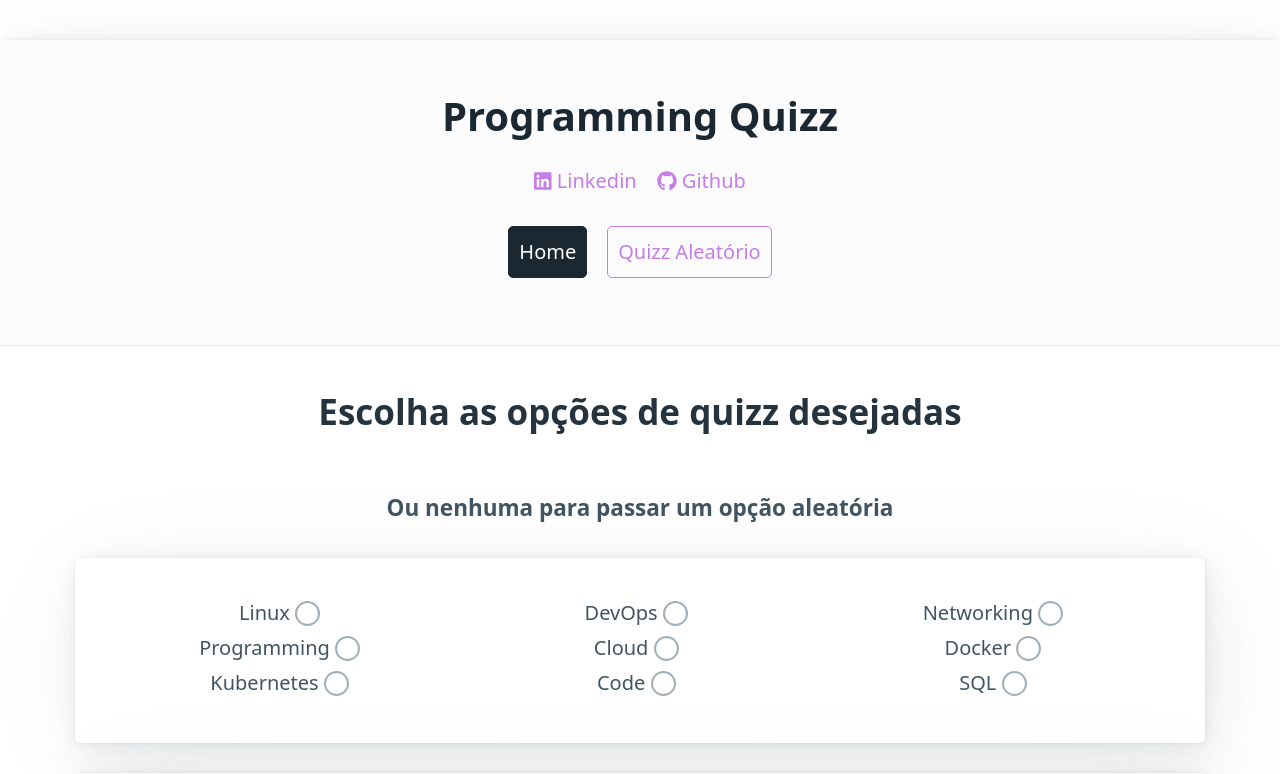
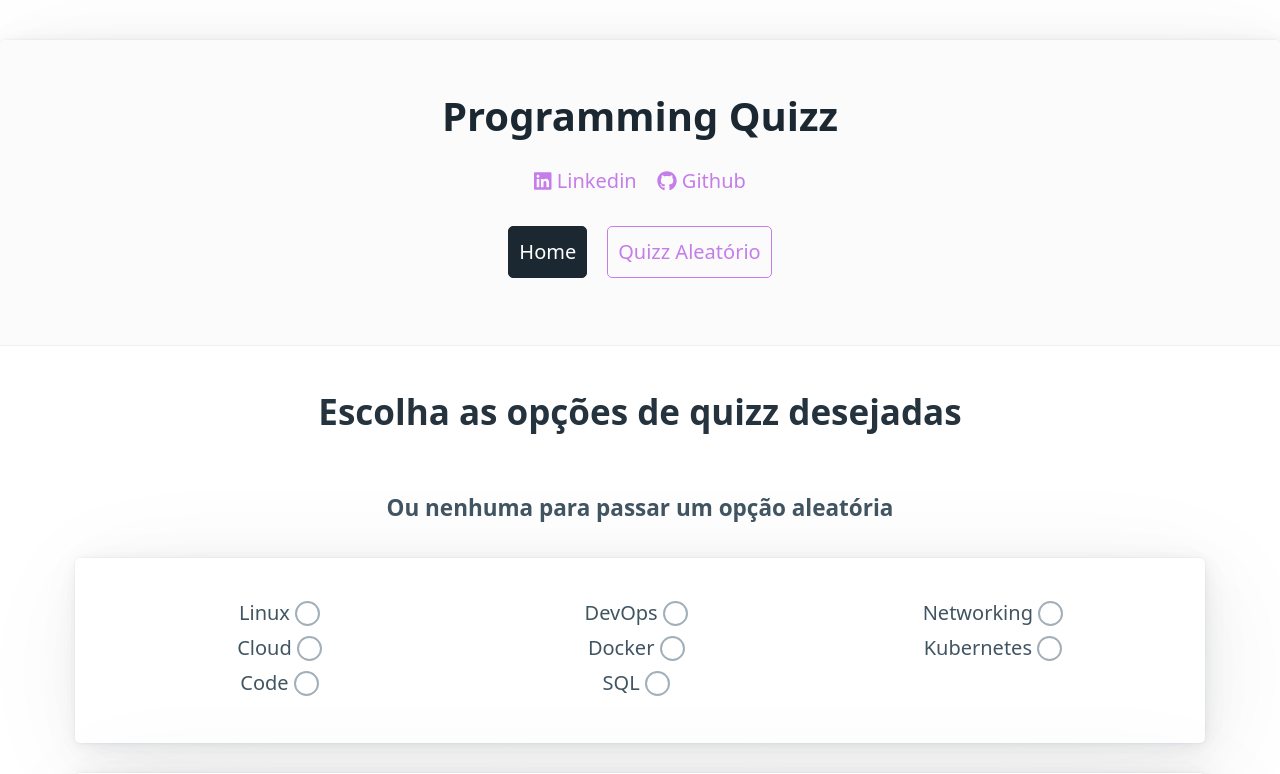
Before and after one commit to Thalles-Gabriel/Angular-Programming_Quizz, an Angular app: page / in a window 1280 px wide. Shown: the top 774 px of the page. Built offline with nearby package versions, Linux system fonts and the light colour scheme.

Commit message:
Remoção de dados errôneos

```diff
--- a/src/app/data/apiParameters.ts
+++ b/src/app/data/apiParameters.ts
@@ -2,7 +2,6 @@ export const apiCategories: string[] = [
   'Linux',
   'DevOps',
   'Networking',
-  'Programming',
   'Cloud',
   'Docker',
   'Kubernetes',
```
